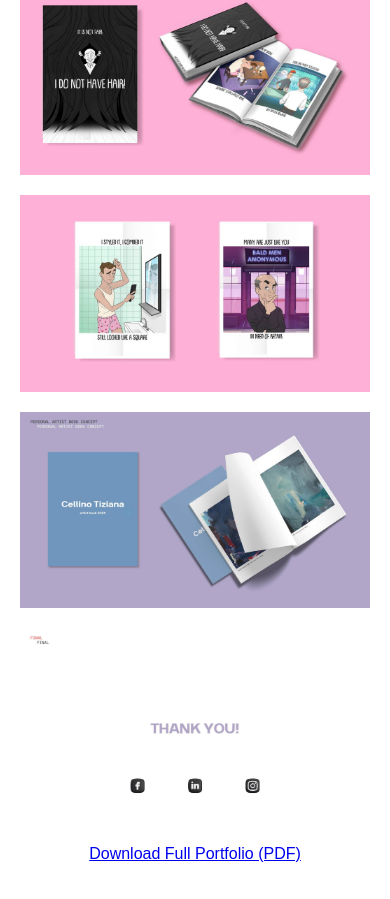
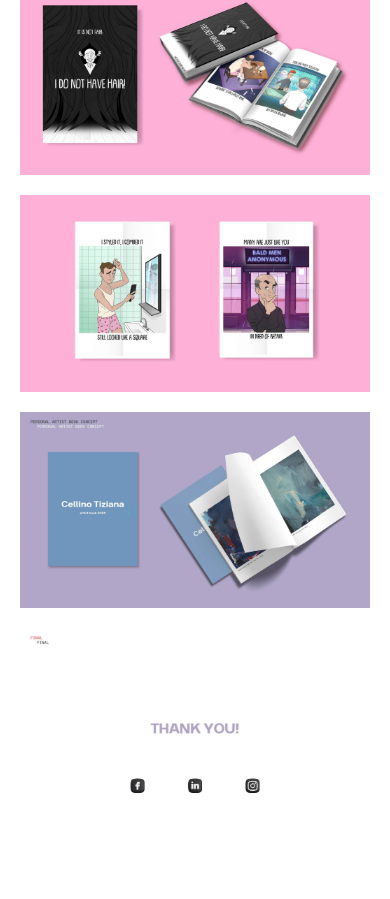
Before and after one commit to racesking/GD-portofolio-TizianaC, a plain HTML site: page index.html in a window 390 px wide. Shown: the part 5681-6580 px from the top of the page. After the commit the page ends 6546 px from the top, so only its background shows below. Drawn offline with Linux system fonts and the light colour scheme.

Commit message:
Update index.html

```diff
--- a/index.html
+++ b/index.html
@@ -9,7 +9,7 @@
             margin: 0;
             padding: 0;
             text-align: center;
-            background-color: #f4f4f4;
+            background-color: #ffffff; /* Ensure white background */
             font-family: Arial, sans-serif;
         }
         .portfolio-container {
@@ -32,7 +32,7 @@
         }
 
         if (isMobileDevice()) {
-            window.location.href = "portofolio.pdf";  // Automatically redirect to PDF on mobile
+            window.location.href = "portofolio.pdf";  // Redirect mobile users to the PDF
         }
     </script>
 </head>
@@ -68,8 +68,6 @@
         <img src="portfolio_images/page_28.jpg" alt="Portfolio Page 28">
         <img src="portfolio_images/page_29.jpg" alt="Portfolio Page 29">
         <img src="portfolio_images/page_30.jpg" alt="Portfolio Page 30">
-
-        <p><a href="portofolio.pdf" download>Download Full Portfolio (PDF)</a></p>
     </div>
 </body>
 </html>
```
